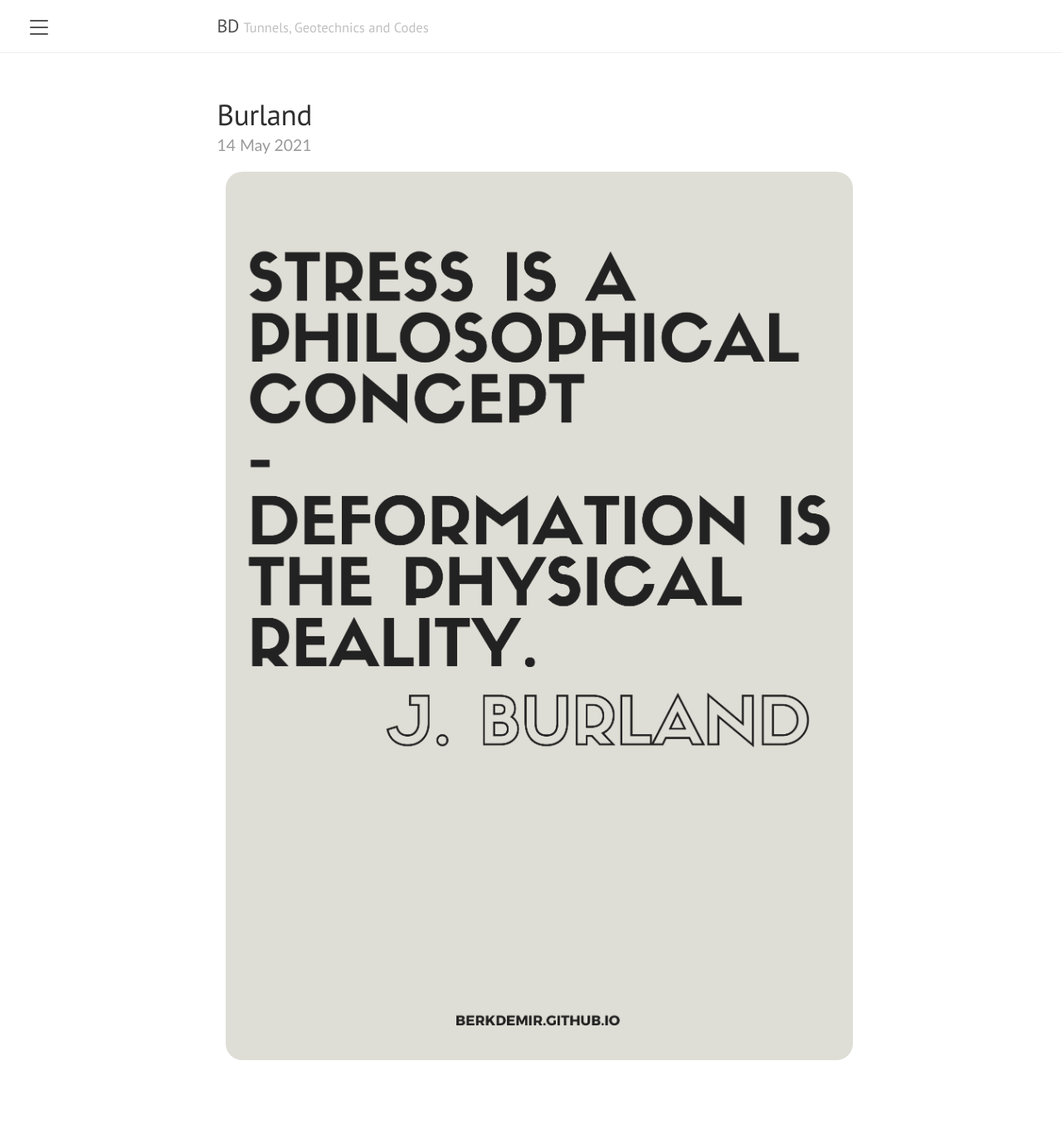
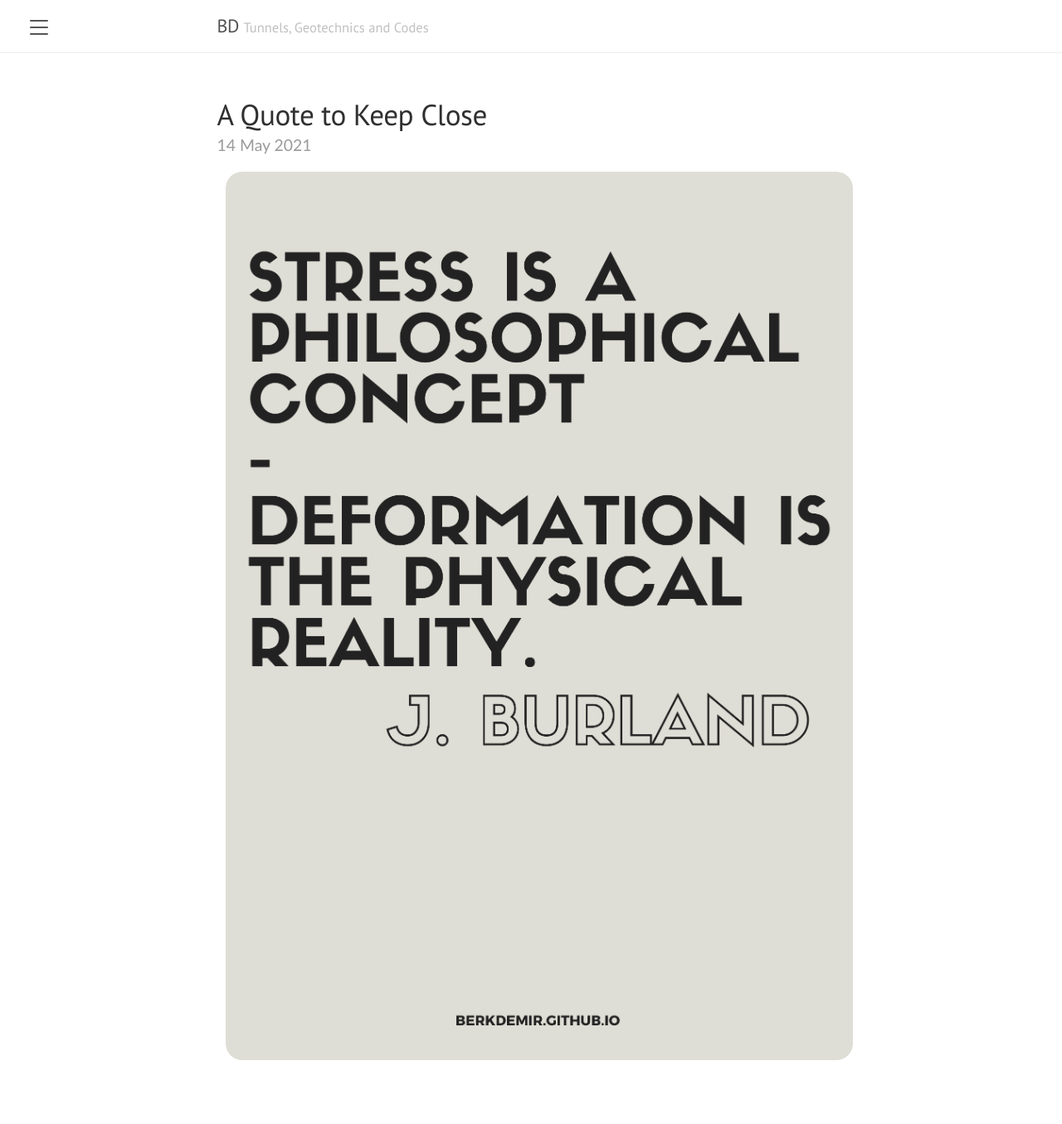
Before and after one commit to hdoer/berkdemir.github.io, a Jekyll site: the page built from _posts/2021-05-14-Burland.md, in a window 1280 px wide. Shown: the whole page at 83% size. Built offline with Jekyll 4.4.1, drawn with Linux system fonts in a browser that asks for light colours.

Commit message:
Update 2021-05-14-Burland.md

```diff
--- a/_posts/2021-05-14-Burland.md
+++ b/_posts/2021-05-14-Burland.md
@@ -1,6 +1,6 @@
 ---
 layout: post
-title: Burland
+title: A Quote to Keep Close
 ---
 
 ![Burland](/images/Burland.png)
```
